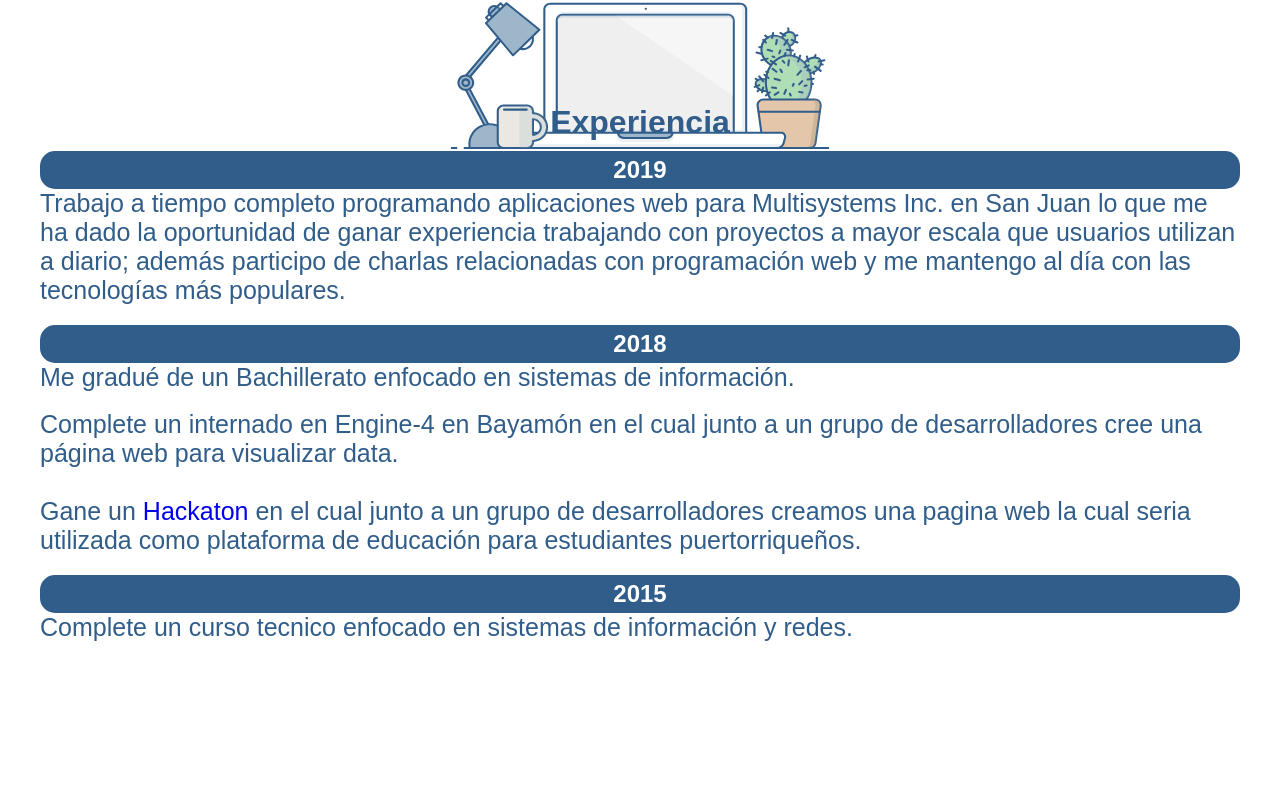
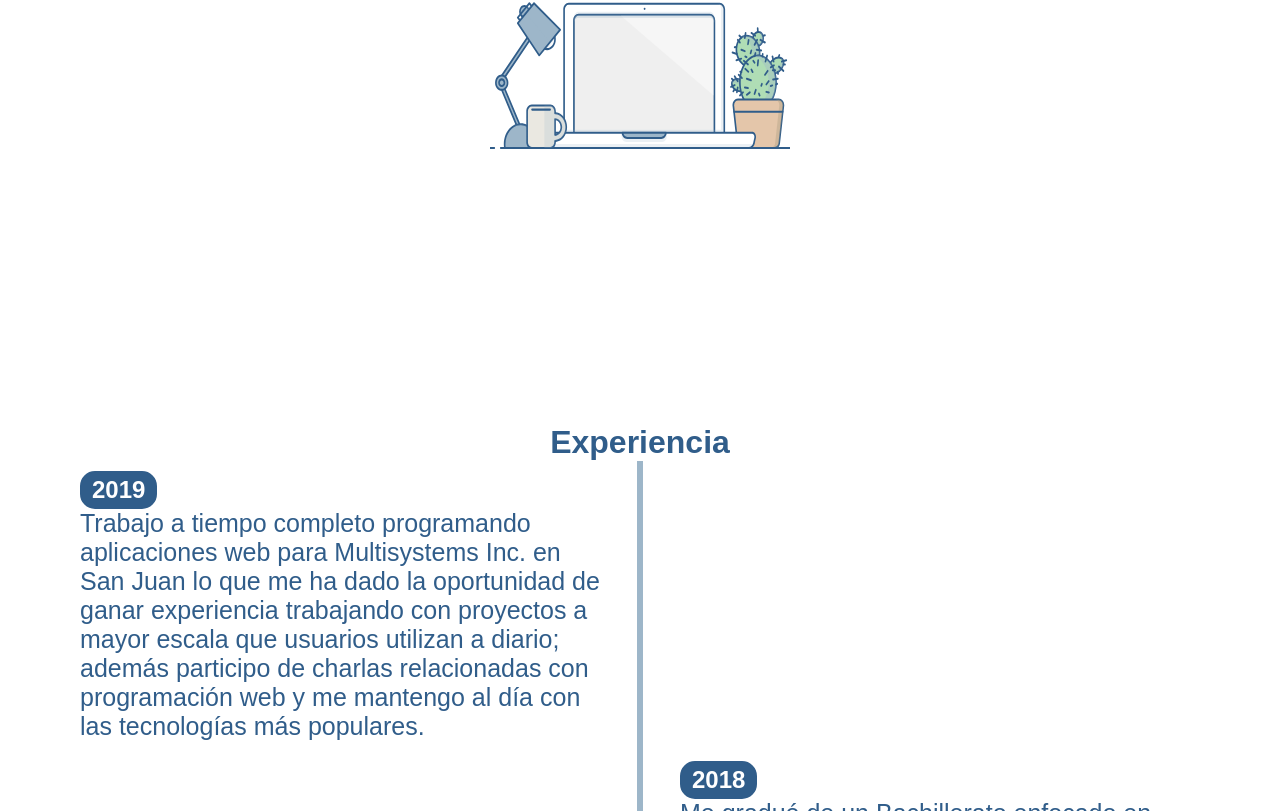
Before and after one commit to genesisrrios/Portfolio, a Vue app: page / in a window 1280 px wide. Shown: the part 429-1240 px from the top of the page. Built offline with nearby package versions, Linux system fonts and the light colour scheme; a web font is replaced by a local one.

Commit message:
Started reworking the media queries

```diff
--- a/src/components/TheContactUsForm.vue
+++ b/src/components/TheContactUsForm.vue
@@ -105,22 +105,5 @@ input{
 .tittle-custom{
   margin-bottom:60px;
 }
-@media only screen and (max-width: 375px) {
-  .container{
-    height: 120vh;
-    width: 100vw;
-  }
-}
-@media screen and (max-width: 1280px) and (min-width: 800px),(max-width: 1024px) and (min-width: 768px){
-  .container{
-  height:60vh;
-  width: 100vw;
-}
-}
-@media screen and (max-width: 1280px) and (min-width: 888px){
-  .container{
-  height:70vh;
-  width: 100vw;
-}
-}
+
 </style>
--- a/src/components/TheExperienceInformationContainer.vue
+++ b/src/components/TheExperienceInformationContainer.vue
@@ -53,27 +53,6 @@ export default {
 </script>
 
 <style scoped>
-.container{
-  height:120vh;
-  width: 100vw;
-}
-.row-left{
-  display:-webkit-box;
-  display:-ms-flexbox;
-  flex-wrap: wrap;
-  }
-.row-right{
-  display:-webkit-box;
-  display:-ms-flexbox;
-  display:flex;
-  -webkit-box-orient: horizontal;
-  -webkit-box-direction: normal;
-  -ms-flex-flow: row wrap;
-          flex-flow: row wrap;
-  -webkit-box-pack: end;
-  -ms-flex-pack: end;
-          justify-content: flex-end;
-  }
 p{
   font-size: 25px;
   color:#305d8a;
@@ -81,33 +60,6 @@ p{
 h2{
   display:inline-block;
   color:white;
-
-}
-ul li{
-  list-style: none;
-}
-.card{
-  width: 40%;
-  height: 40%;
-  padding: 10px 40px;
-  position: relative;
-  background-color: inherit;
-  width: 50%;
-}
-.timeline {
-  position: relative;
-  max-width: 1200px;
-  margin: 0 auto;
-}
-.timeline::after {
-  content: '';
-  position: absolute;
-  width: 6px;
-  background-color: #9db6c9;
-  top: 0;
-  bottom: 0;
-  left: 50%;
-  margin-left: -3px;
 }
 
 .tool-tip{
@@ -128,17 +80,14 @@ ul li{
 .tool-tip:hover .tool-tip-text{
   display: block;
 }
+
+@media screen and ( max-width: 1199px )
+{
 .rounded-borders{
   border-radius: 15px;
   border: 2px solid #305d8a;
   background: #305d8a;
   padding: 3px 10px 3px 10px;
-}
-
-@media only screen and (max-width: 1280px) {
-.container{
-  height:140vh;
-  width: 100vw;
 }
 ul li{
   list-style: none;
@@ -184,21 +133,85 @@ ul li{
           justify-content: center;
 }
 }
-@media only screen and (max-width: 900px) {
+@media screen and ( min-width: 1200px )
+{
+  .rounded-borders{
+  border-radius: 15px;
+  border: 2px solid #305d8a;
+  background: #305d8a;
+  padding: 3px 10px 3px 10px;
+}
+
+.row-left{
+  display:-webkit-box;
+  display:-ms-flexbox;
+  flex-wrap: wrap;
+  }
+.row-right{
+  display:-webkit-box;
+  display:-ms-flexbox;
+  display:flex;
+  -webkit-box-orient: horizontal;
+  -webkit-box-direction: normal;
+  -ms-flex-flow: row wrap;
+          flex-flow: row wrap;
+  -webkit-box-pack: end;
+  -ms-flex-pack: end;
+          justify-content: flex-end;
+  }
+
+ul li{
+  list-style: none;
+}
+.card{
+  width: 40%;
+  height: 40%;
+  padding: 10px 40px;
+  position: relative;
+  background-color: inherit;
+  width: 50%;
+}
+.timeline {
+  position: relative;
+  max-width: 1200px;
+  margin: 0 auto;
+}
+.timeline::after {
+  content: '';
+  position: absolute;
+  width: 6px;
+  background-color: #9db6c9;
+  top: 0;
+  bottom: 0;
+  left: 50%;
+  margin-left: -3px;
+}
+}
+@media screen and ( min-width: 320px )
+{
 .container{
-    height: 170vh;
+  height:150vh;
   width: 100vw;
 }
 }
-@media only screen and (max-width: 375px) {
+@media screen and ( min-width: 480px )
+{
 .container{
-    height: 210vh;
+  height:150vh;
   width: 100vw;
 }
 }
-@media screen and (max-width: 1280px) and (min-width: 800px),(max-width: 1024px) and (min-width: 768px){
+@media screen and ( min-width: 768px )
+{
 .container{
-  height:90vh;
+  height:115vh;
+  width: 100vw;
+}
+}
+@media screen and ( min-width: 992px )
+{
+.container{
+  height:115vh;
   width: 100vw;
 }
 }
--- a/src/components/TheFooterContainer.vue
+++ b/src/components/TheFooterContainer.vue
@@ -39,7 +39,5 @@ export default {
 .center{
 	text-align:center;
 }
-@media (-moz-touch-enabled){
 
-}
 </style>
--- a/src/components/TheMainText.vue
+++ b/src/components/TheMainText.vue
@@ -15,10 +15,102 @@ export default {
 };
 </script>
 <style scoped>
+
+@media screen and ( min-width: 320px )
+{
+  .container{
+    height:100vh;
+    width: 100vw;
+  }
+  div .main-content{
+  display: flex;
+  flex-direction: column;
+  align-items: center;
+}
+  .main-text{
+  width:100%;
+  padding: 150px 0px 40px 0px;
+  color:#305d8a;
+  text-align: center;
+  font-size: 1.5em;
+}
+.image{
+  height: 150px;
+  width:300px;
+}
+}
+@media screen and ( min-width: 480px )
+{
+  .container{
+    height:130vh;
+    width: 100vw;
+  }
+div .main-content{
+  display: flex;
+  flex-direction: column;
+  align-items: center;
+}
+.main-text{
+  width:100%;
+  padding: 150px 0px 40px 0px;
+  color:#305d8a;
+  text-align: center;
+  font-size: 2em;
+}
+.image{
+  height: 100%;
+}
+}
+@media screen and ( min-width: 768px )
+{
+     .container{
+    height:100vh;
+    width: 100vw;
+  }
+div .main-content{
+  display: flex;
+  flex-direction: column;
+  align-items: center;
+}
+.main-text{
+  width:90%;
+  padding: 150px 0px 40px 0px;
+  color:#305d8a;
+  text-align: center;
+  font-size: 2em;
+}
+.image{
+  height: 100%;
+}
+}
+@media screen and ( min-width: 992px )
+{
+        .container{
+    height:100vh;
+    width: 100vw;
+  }
+div .main-content{
+  display: flex;
+  flex-direction: column;
+  align-items: center;
+}
+.main-text{
+  width:90%;
+  padding: 150px 0px 40px 0px;
+  color:#305d8a;
+  text-align: center;
+  font-size: 2em;
+}
+.image{
+  height: 100%;
+}
+}
+@media screen and ( min-width: 1200px )
+{
 .container{
-  height:100vh;
-  width: 100vw;
-}
+    height:100vh;
+    width: 100vw;
+  }
 div .main-content{
   display: flex;
   flex-direction: column;
@@ -34,19 +126,5 @@ div .main-content{
 .image{
   height: 150px;
 }
-@media only screen and (max-width: 800px) {
- .main-text{
-  width:100%;
-  font-size: 1.9em;
-}
-.image{
-  height: 150px;
-}
-}
-@media screen and (max-width: 1280px) and (min-width: 800px),(max-width: 1024px) and (min-width: 768px){
-  .container{
-    height:60vh;
-    width: 100vw;
-  }
 }
 </style>
--- a/src/components/TheProjectsContainer.vue
+++ b/src/components/TheProjectsContainer.vue
@@ -99,48 +99,4 @@ display: -webkit-box;
   filter: invert(10%) sepia(2%) saturate(2878%) hue-rotate(6deg) brightness(57%) contrast(97%);
   cursor: pointer;
  }
-@media only screen and (max-width: 1069px) {
-.container{
-  height:190vh;
-  width: 100vw;
-}
-.github-logo{
-  height:50px;
-  width: 50px;
-}
-.box{
-  background:#afddb5;
-  margin:15px;
-  width: 335px;
-  height:335px;
-  flex-grow: 1;
-}
-}
-@media only screen and (max-width: 900px) {
-  .container{
-    height: 210vh;
-    width: 100vw;
-  }
-}
-@media only screen and (max-width: 375px) {
-  .container{
-    height: 240vh;
-    width: 100vw;
-  }
-}
-@media screen and (max-width: 1280px) and (min-width: 800px),(max-width: 1024px) and (min-width: 768px){
-  .container{
-  height:90vh;
-  width: 100vw;
-}
-}
-@media screen and (max-width: 1280px) and (min-width: 888px){
-  .container{
-  height:140vh;
-  width: 100vw;
-}
-}
-@media (-moz-touch-enabled){
-
-}
 </style>
--- a/src/components/TheTechnologiesContainer.vue
+++ b/src/components/TheTechnologiesContainer.vue
@@ -122,34 +122,4 @@ display: -webkit-box;
   width: 50%;
 }
 }
-@media only screen and (max-width: 726px) {
-.container{
-  height: 300vh;
-  width: 100vw;
-}
-}
-@media only screen and (max-width: 900px) {
-  .container{
-    height: 310vh;
-    width: 100vw;
-  }
-}
-@media only screen and (max-width: 375px) {
-  .container{
-    height: 350vh;
-    width: 100vw;
-  }
-}
-@media screen and (max-width: 1280px) and (min-width: 800px),(max-width: 1024px) and (min-width: 768px){
-  .container{
-  height:140vh;
-  width: 100vw;
-}
-}
-@media screen and (max-width: 1280px) and (min-width: 888px){
-  .container{
-  height:110vh;
-  width: 100vw;
-}
-}
 </style>
```
Lines whose indentation alone changed are shown as unchanged.
